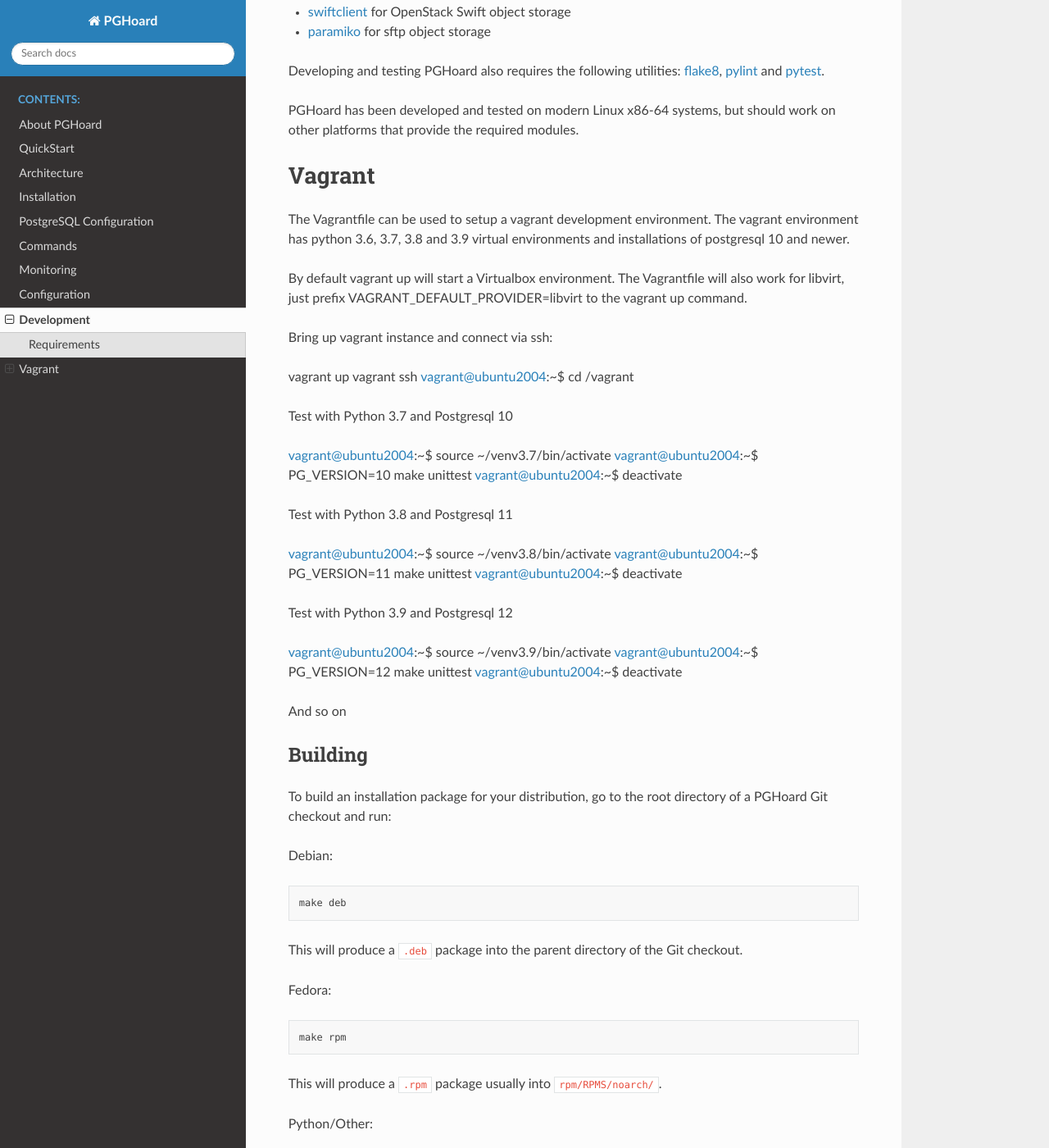
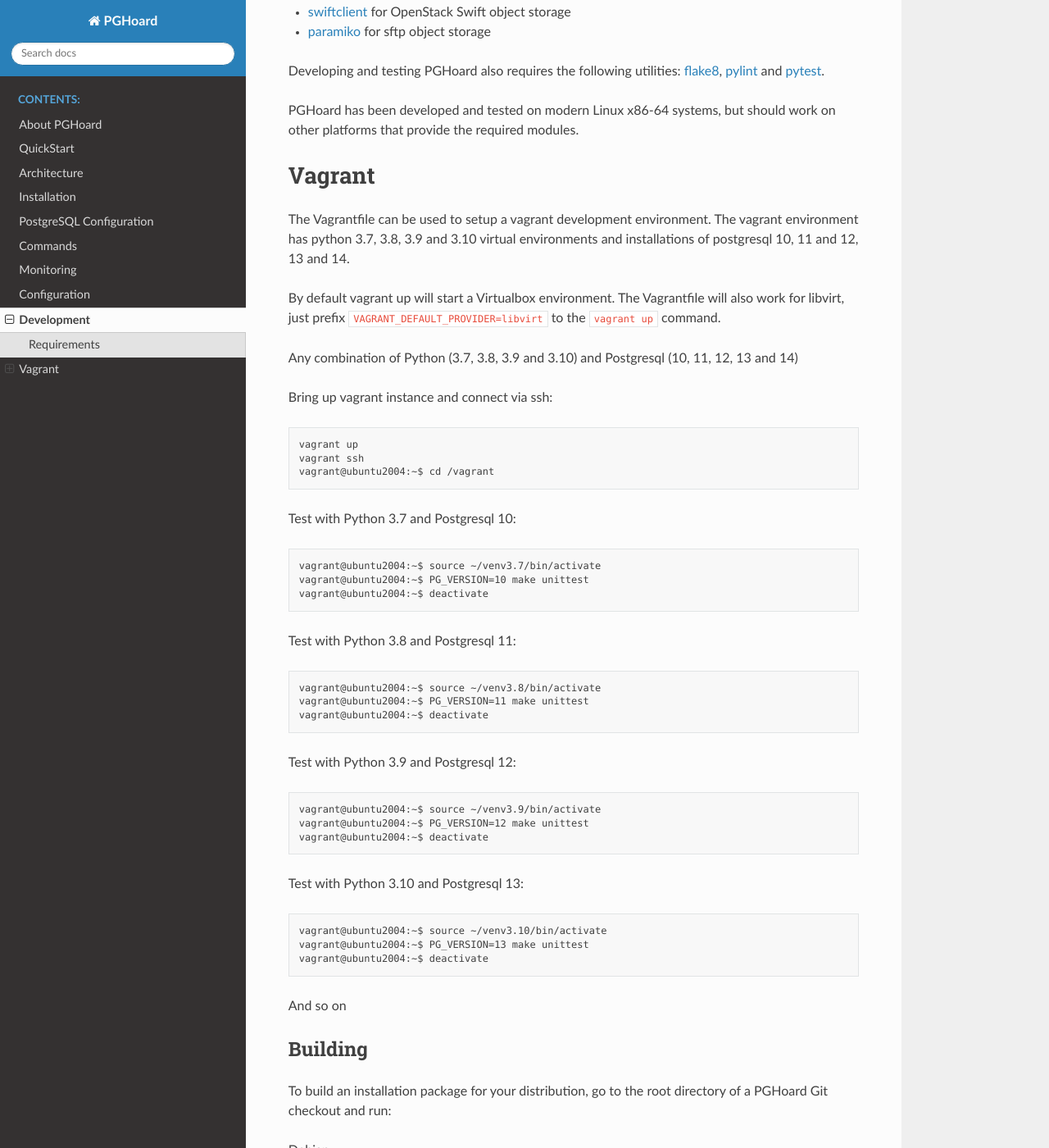
Before and after one commit to Aiven-Open/pghoard, a Sphinx documentation site: the page built from docs/development.rst, in a window 1280 px wide and 1400 px high, scrolled down 693 px. Shown: the whole window at 82% size. Built offline with Sphinx 7.4.7 and the Read the Docs theme 2.0.0, drawn with Linux system fonts in a browser that asks for light colours; the version number could not be read and is left out.

Commit message:
remove python 3.6, add python 3.10, remove ng_apt_cacher which actually never worked due to a bug

```diff
--- a/docs/development.rst
+++ b/docs/development.rst
@@ -54,34 +54,42 @@ Vagrant
 =======
 
 The Vagrantfile can be used to setup a vagrant development environment.   The vagrant environment has
-python 3.6, 3.7, 3.8 and 3.9 virtual environments and installations of postgresql 10 and newer.
+python 3.7, 3.8, 3.9 and 3.10 virtual environments and installations of postgresql 10, 11 and 12, 13 and 14.
 
-By default vagrant up will start a Virtualbox environment.   The Vagrantfile will also work for libvirt, just prefix
-VAGRANT_DEFAULT_PROVIDER=libvirt to the vagrant up command.
+By default vagrant up will start a Virtualbox environment. The Vagrantfile will also work for libvirt, just prefix
+``VAGRANT_DEFAULT_PROVIDER=libvirt`` to the ``vagrant up`` command.
+
+Any combination of Python (3.7, 3.8, 3.9 and 3.10) and Postgresql (10, 11, 12, 13 and 14)
 
 Bring up vagrant instance and connect via ssh::
 
-vagrant up
-vagrant ssh
-vagrant@ubuntu2004:~$ cd /vagrant
+  vagrant up
+  vagrant ssh
+  vagrant@ubuntu2004:~$ cd /vagrant
 
-Test with Python 3.7 and Postgresql 10
+Test with Python 3.7 and Postgresql 10::
 
-vagrant@ubuntu2004:~$ source ~/venv3.7/bin/activate
-vagrant@ubuntu2004:~$ PG_VERSION=10 make unittest
-vagrant@ubuntu2004:~$ deactivate
+  vagrant@ubuntu2004:~$ source ~/venv3.7/bin/activate
+  vagrant@ubuntu2004:~$ PG_VERSION=10 make unittest
+  vagrant@ubuntu2004:~$ deactivate
 
-Test with Python 3.8 and Postgresql 11
+Test with Python 3.8 and Postgresql 11::
 
-vagrant@ubuntu2004:~$ source ~/venv3.8/bin/activate
-vagrant@ubuntu2004:~$ PG_VERSION=11 make unittest
-vagrant@ubuntu2004:~$ deactivate
+  vagrant@ubuntu2004:~$ source ~/venv3.8/bin/activate
+  vagrant@ubuntu2004:~$ PG_VERSION=11 make unittest
+  vagrant@ubuntu2004:~$ deactivate
 
-Test with Python 3.9 and Postgresql 12
+Test with Python 3.9 and Postgresql 12::
 
-vagrant@ubuntu2004:~$ source ~/venv3.9/bin/activate
-vagrant@ubuntu2004:~$ PG_VERSION=12 make unittest
-vagrant@ubuntu2004:~$ deactivate
+  vagrant@ubuntu2004:~$ source ~/venv3.9/bin/activate
+  vagrant@ubuntu2004:~$ PG_VERSION=12 make unittest
+  vagrant@ubuntu2004:~$ deactivate
+
+Test with Python 3.10 and Postgresql 13::
+
+  vagrant@ubuntu2004:~$ source ~/venv3.10/bin/activate
+  vagrant@ubuntu2004:~$ PG_VERSION=13 make unittest
+  vagrant@ubuntu2004:~$ deactivate
 
 And so on
 
```
Also changed, not shown: README.rst (+23 -23 lines), 1 other file.
